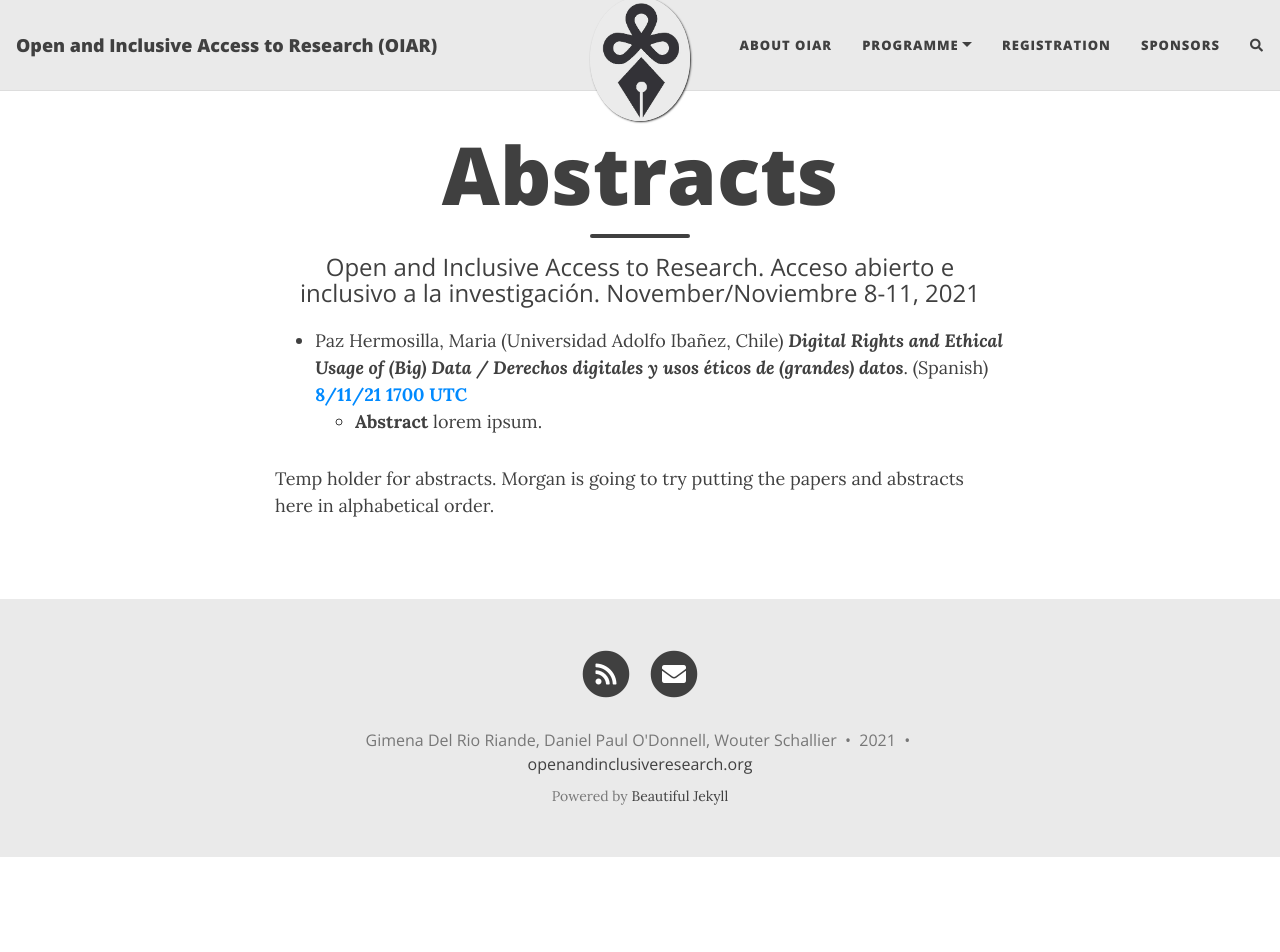
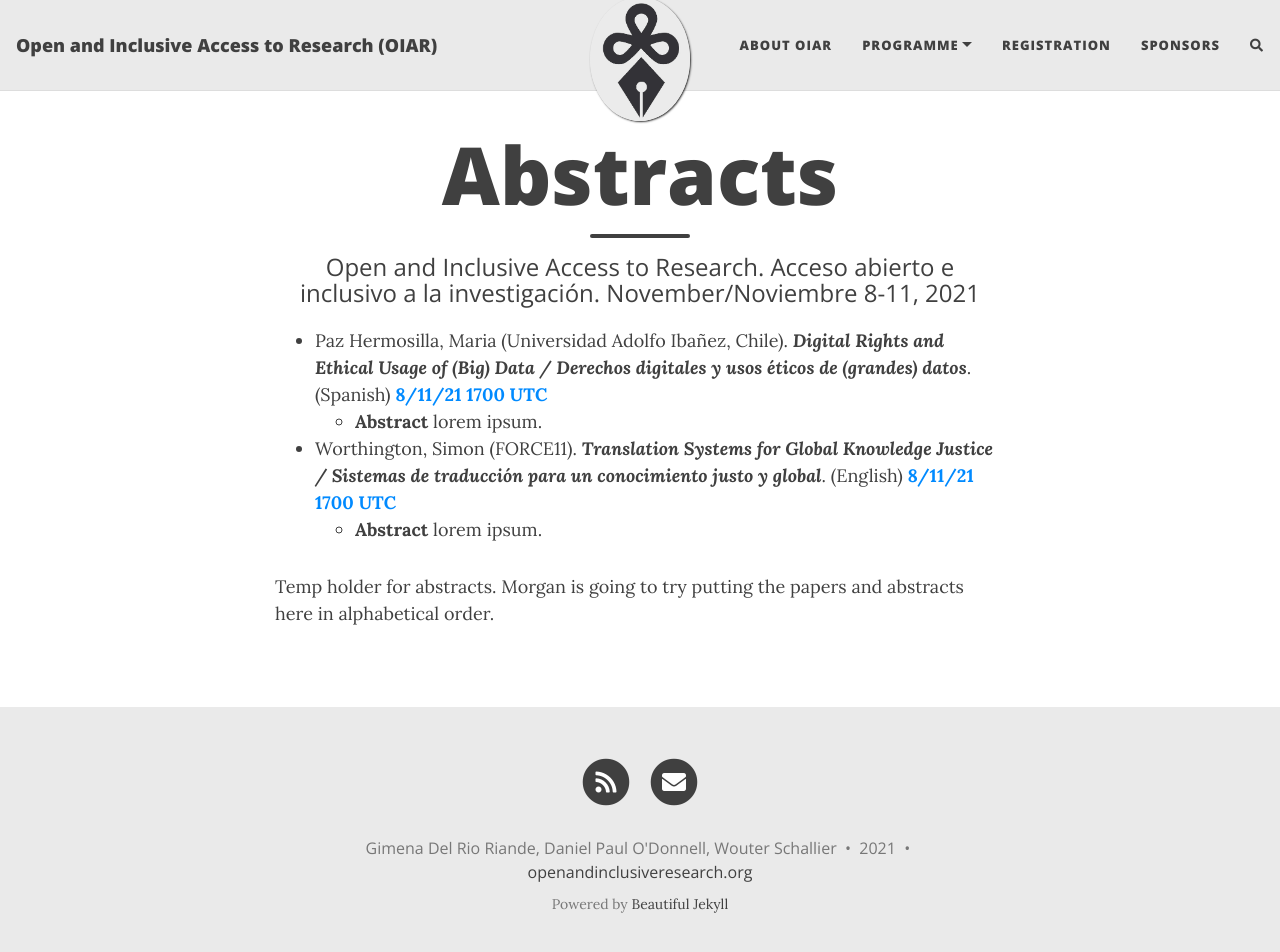
Before and after one commit to caedmon5/OIAR, a Jekyll site: the page built from abstracts.md, in a window 1280 px wide and 965 px high. Shown: the top 952 px of the window. Built offline with Jekyll 4.4.1, drawn with Linux system fonts in a browser that asks for light colours; nearby versions of some CDN libraries; comment, search, counter and statistics services are not loaded.

Commit message:
Update abstracts.md
Added Simon

```diff
--- a/abstracts.md
+++ b/abstracts.md
@@ -4,7 +4,9 @@ title: Abstracts
 subtitle: Open and Inclusive Access to Research. Acceso abierto e inclusivo a la investigación. November/Noviembre 8-11, 2021
 ---
 
-* Paz Hermosilla, Maria (Universidad Adolfo Ibañez, Chile) ***Digital Rights and Ethical Usage of (Big) Data / Derechos digitales y usos éticos de (grandes) datos***. (Spanish) [**8/11/21 1700 UTC**](../programme/#Monday)
+* Paz Hermosilla, Maria (Universidad Adolfo Ibañez, Chile). ***Digital Rights and Ethical Usage of (Big) Data / Derechos digitales y usos éticos de (grandes) datos***. (Spanish) [**8/11/21 1700 UTC**](../programme/#Monday)
+    * **Abstract** lorem ipsum.
+* Worthington, Simon (FORCE11). ***Translation Systems for Global Knowledge Justice / Sistemas de traducción para un conocimiento justo y  global***. (English) [**8/11/21 1700 UTC**](../programme/#Monday)
     * **Abstract** lorem ipsum.
 
 Temp holder for abstracts. Morgan is going to try putting the papers and abstracts here in alphabetical order.
```
